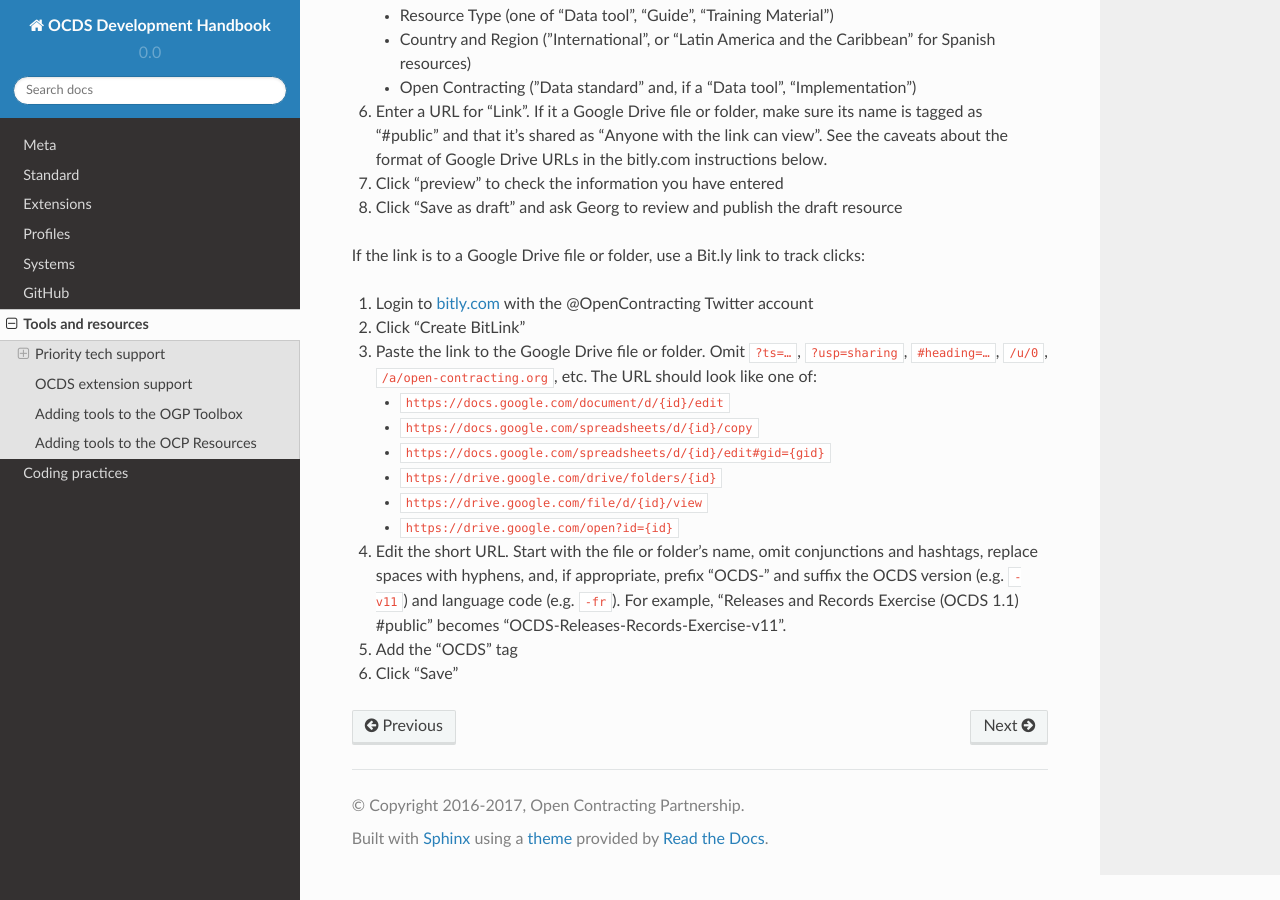
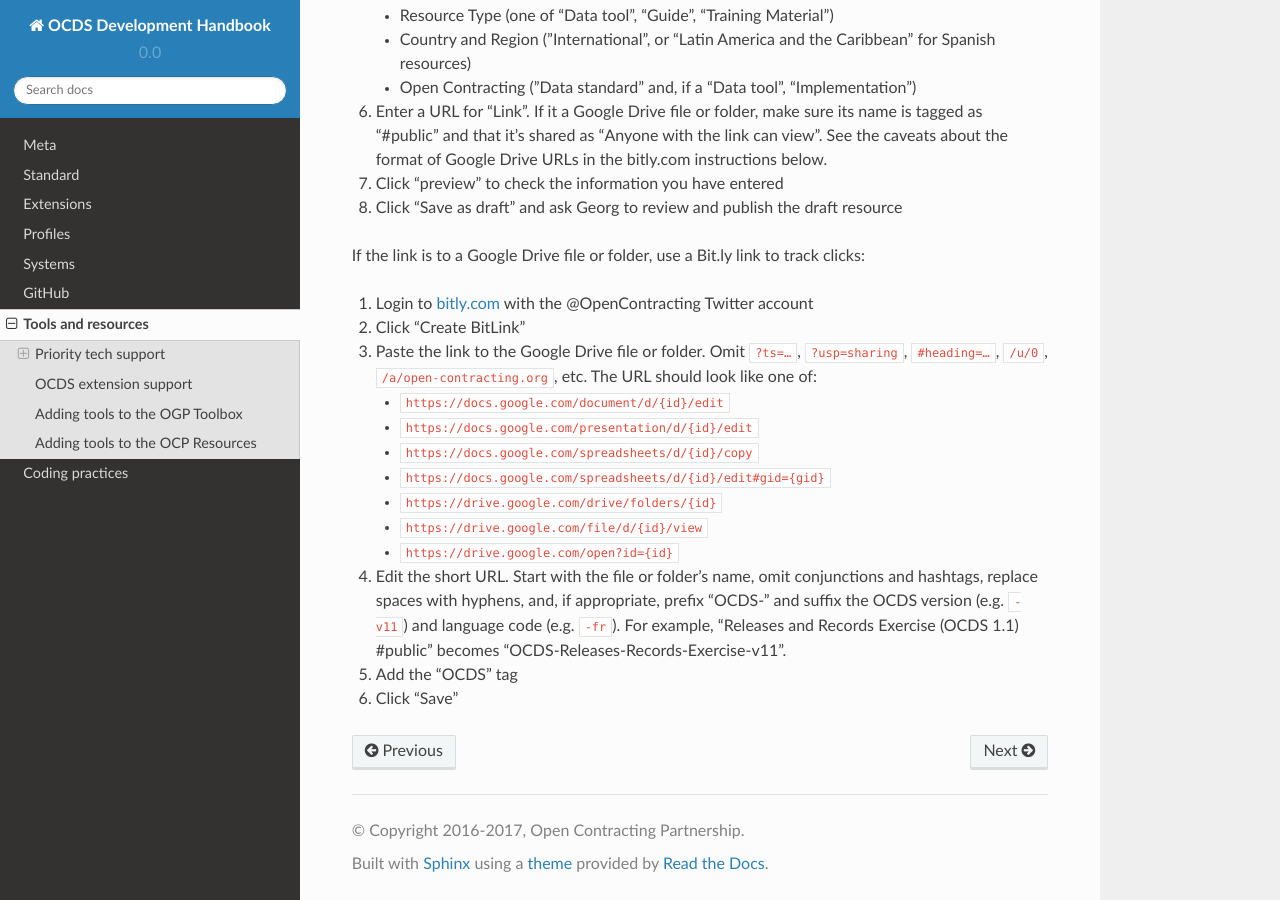
Before and after one commit to open-contracting/standard-development-handbook, a Sphinx documentation site: the page built from docs/tools/index.md, in a window 1280 px wide and 900 px high, scrolled down 2523 px. Built offline with Sphinx 7.4.7 and the Read the Docs theme 2.0.0, drawn with Linux system fonts in a browser that asks for light colours; some of the changed lines change nothing that is shown.

Commit message:
Add URL pattern

```diff
--- a/docs/tools/index.md
+++ b/docs/tools/index.md
@@ -99,6 +99,7 @@ If the link is to a Google Drive file or folder, use a Bit.ly link to track clic
 1. Click "Create BitLink"
 1. Paste the link to the Google Drive file or folder. Omit `?ts=…`, `?usp=sharing`, `#heading=…`, `/u/0`, `/a/open-contracting.org`, etc. The URL should look like one of:
     * `https://docs.google.com/document/d/{id}/edit`
+    * `https://docs.google.com/presentation/d/{id}/edit`
     * `https://docs.google.com/spreadsheets/d/{id}/copy`
     * `https://docs.google.com/spreadsheets/d/{id}/edit#gid={gid}`
     * `https://drive.google.com/drive/folders/{id}`
```
